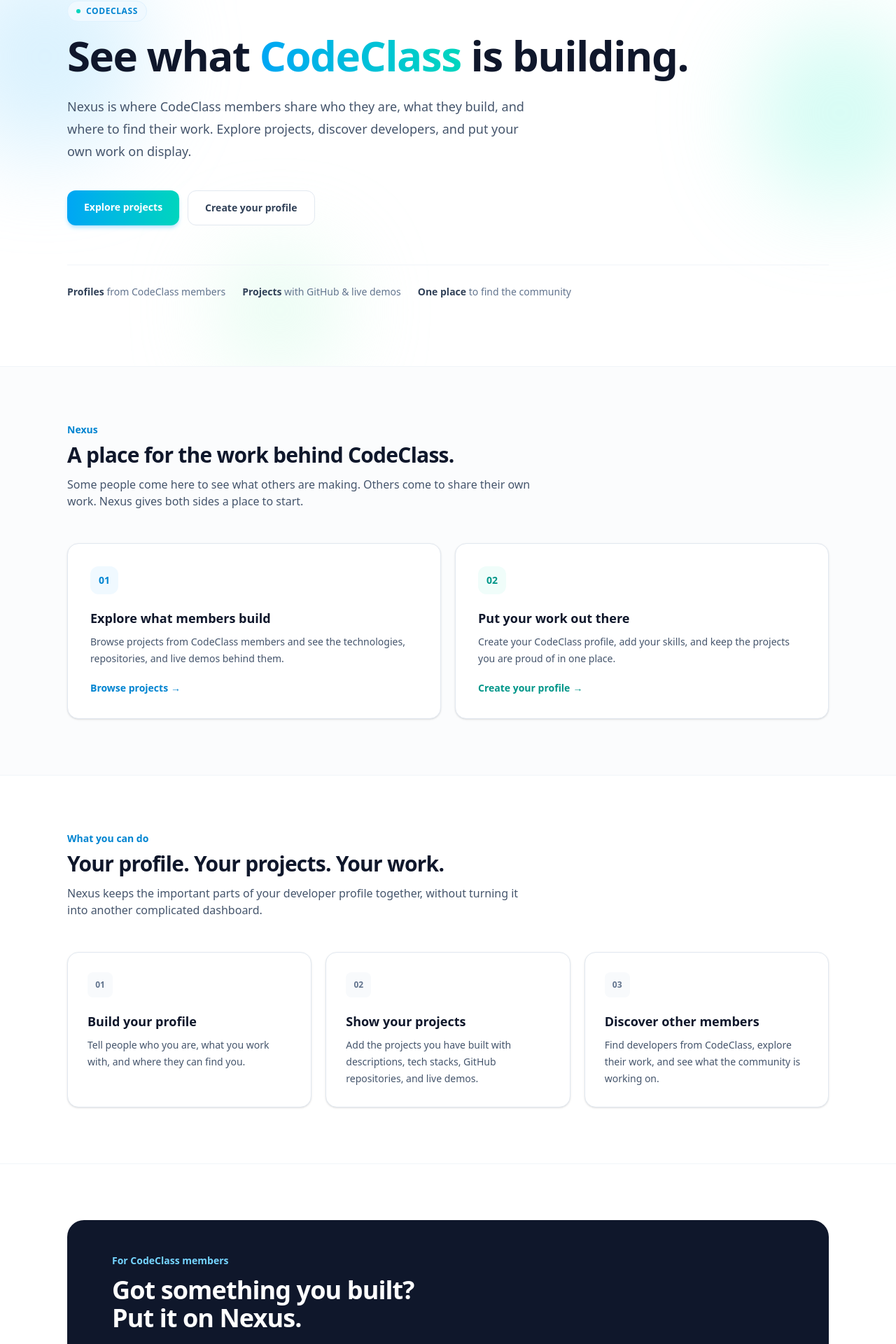
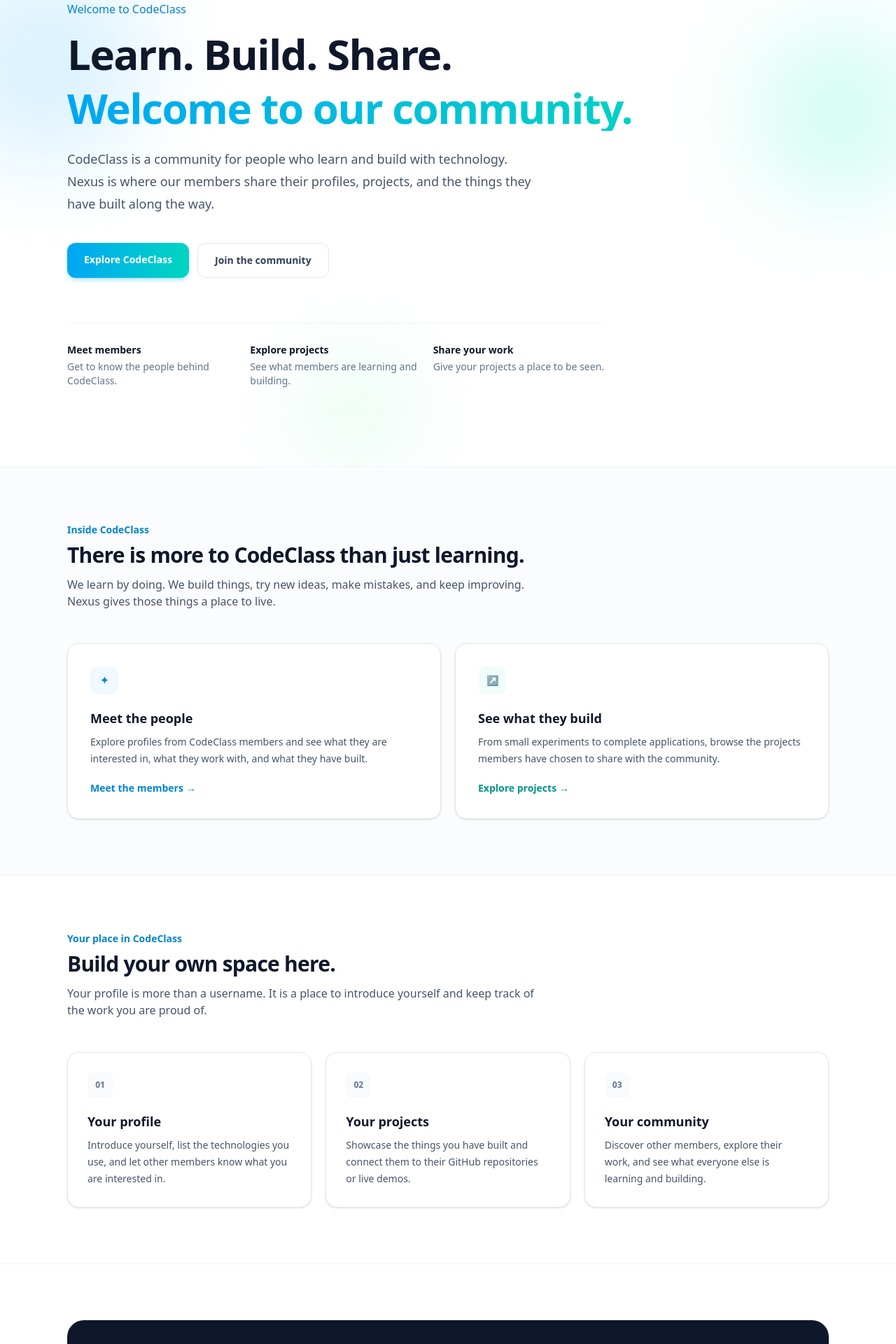
Before and after one commit to ShadyyJoestar/Nexus_project, a Next.js app: page / in a window 1280 px wide. Shown: the part 160-2080 px from the top of the page at 70% size. Built offline with nearby package versions, Linux system fonts and the light colour scheme; no server answers.

Commit message:
update welcome

```diff
--- a/src/app/page.tsx
+++ b/src/app/page.tsx
@@ -11,28 +11,27 @@
 
       {/* Hero */}
       <section className="relative overflow-hidden">
-        <div className="pointer-events-none absolute -left-20 top-8 h-56 w-56 rounded-full bg-sky-200/50 blur-3xl sm:h-72 sm:w-72" />
+        <div className="pointer-events-none absolute -left-20 top-10 h-56 w-56 rounded-full bg-sky-200/50 blur-3xl sm:h-72 sm:w-72" />
         <div className="pointer-events-none absolute -right-12 top-32 h-48 w-48 rounded-full bg-teal-200/40 blur-3xl sm:h-64 sm:w-64" />
-        <div className="pointer-events-none absolute bottom-0 left-1/4 h-40 w-40 rounded-full bg-emerald-100/60 blur-3xl" />
+        <div className="pointer-events-none absolute bottom-0 left-1/3 h-40 w-40 rounded-full bg-emerald-100/50 blur-3xl" />
 
-        <Container className="relative pb-16 pt-10 sm:pb-24 sm:pt-16 lg:pt-24">
-          <p className="mb-4 inline-flex items-center gap-2 rounded-full border border-sky-100 bg-sky-50 px-3 py-1.5 text-[11px] font-semibold uppercase tracking-wider text-sky-600 sm:text-xs">
-            <span className="h-1.5 w-1.5 rounded-full bg-teal-400" />
-            CodeClass
+        <Container className="relative pb-16 pt-12 sm:pb-24 sm:pt-20 lg:pb-28 lg:pt-24">
+          <div className="max-w-4xl">
+            <p className="mb-5 text-sm font-medium text-sky-600 sm:text-base">
+              Welcome to CodeClass
             </p>
 
-          <h1 className="max-w-4xl text-4xl font-bold leading-[1.08] tracking-tight text-slate-900 sm:text-5xl lg:text-6xl">
-            See what{' '}
-            <span className="bg-gradient-to-r from-sky-500 to-teal-400 bg-clip-text text-transparent">
-              CodeClass
-            </span>{' '}
-            is building.
+            <h1 className="text-4xl font-bold leading-[1.08] tracking-tight text-slate-900 sm:text-5xl lg:text-6xl">
+              Learn. Build. Share.
+              <span className="mt-2 block bg-gradient-to-r from-sky-500 to-teal-400 bg-clip-text text-transparent sm:mt-3">
+                Welcome to our community.
+              </span>
             </h1>
 
-          <p className="mt-5 max-w-2xl text-base leading-7 text-slate-600 sm:mt-6 sm:text-lg sm:leading-8">
-            Nexus is where CodeClass members share who they are, what they
-            build, and where to find their work. Explore projects, discover
-            developers, and put your own work on display.
+            <p className="mt-6 max-w-2xl text-base leading-7 text-slate-600 sm:text-lg sm:leading-8">
+              CodeClass is a community for people who learn and build with
+              technology. Nexus is where our members share their profiles,
+              projects, and the things they have built along the way.
             </p>
 
             <div className="mt-8 flex w-full flex-col gap-3 sm:mt-10 sm:w-auto sm:flex-row">
@@ -40,93 +39,110 @@
                 href="/projects"
                 className="rounded-xl bg-gradient-to-r from-sky-500 to-teal-400 px-6 py-3.5 text-center text-sm font-semibold text-white shadow-md shadow-sky-200 transition hover:from-sky-600 hover:to-teal-500"
               >
-              Explore projects
+                Explore CodeClass
               </Link>
 
               <Link
                 href="/register"
                 className="rounded-xl border border-slate-200 bg-white px-6 py-3.5 text-center text-sm font-semibold text-slate-700 transition hover:border-sky-200 hover:bg-sky-50 hover:text-sky-700"
               >
-              Create your profile
+                Join the community
               </Link>
             </div>
+          </div>
 
-          <div className="mt-10 flex flex-wrap gap-x-6 gap-y-3 border-t border-slate-100 pt-6 text-sm text-slate-500 sm:mt-14 sm:pt-7">
-            <span>
-              <strong className="font-semibold text-slate-700">Profiles</strong>{' '}
-              from CodeClass members
-            </span>
-            <span>
-              <strong className="font-semibold text-slate-700">Projects</strong>{' '}
-              with GitHub & live demos
-            </span>
-            <span>
-              <strong className="font-semibold text-slate-700">One place</strong>{' '}
-              to find the community
-            </span>
+          <div className="mt-12 grid max-w-3xl gap-4 border-t border-slate-100 pt-7 sm:mt-16 sm:grid-cols-3">
+            <div>
+              <p className="text-sm font-semibold text-slate-900">
+                Meet members
+              </p>
+              <p className="mt-1 text-sm leading-5 text-slate-500">
+                Get to know the people behind CodeClass.
+              </p>
+            </div>
+
+            <div>
+              <p className="text-sm font-semibold text-slate-900">
+                Explore projects
+              </p>
+              <p className="mt-1 text-sm leading-5 text-slate-500">
+                See what members are learning and building.
+              </p>
+            </div>
+
+            <div>
+              <p className="text-sm font-semibold text-slate-900">
+                Share your work
+              </p>
+              <p className="mt-1 text-sm leading-5 text-slate-500">
+                Give your projects a place to be seen.
+              </p>
+            </div>
           </div>
         </Container>
       </section>
 
-      {/* Explore / Build */}
+      {/* Welcome */}
       <section className="border-t border-slate-100 bg-slate-50/60">
         <Container className="py-14 sm:py-18 lg:py-20">
           <div className="max-w-2xl">
-            <p className="text-sm font-semibold text-sky-600">Nexus</p>
+            <p className="text-sm font-semibold text-sky-600">
+              Inside CodeClass
+            </p>
 
             <h2 className="mt-2 text-2xl font-bold tracking-tight text-slate-900 sm:text-3xl">
-              A place for the work behind CodeClass.
+              There is more to CodeClass than just learning.
             </h2>
 
             <p className="mt-3 text-sm leading-6 text-slate-600 sm:text-base">
-              Some people come here to see what others are making. Others come
-              to share their own work. Nexus gives both sides a place to start.
+              We learn by doing. We build things, try new ideas, make mistakes,
+              and keep improving. Nexus gives those things a place to live.
             </p>
           </div>
 
           <div className="mt-8 grid gap-5 sm:mt-12 sm:grid-cols-2">
-            <div className="group rounded-2xl border border-slate-200 bg-white p-6 shadow-sm transition hover:-translate-y-0.5 hover:border-sky-200 hover:shadow-md sm:p-8">
+            <div className="rounded-2xl border border-slate-200 bg-white p-6 shadow-sm sm:p-8">
               <div className="flex h-10 w-10 items-center justify-center rounded-xl bg-sky-50 text-sm font-bold text-sky-600">
-                01
+                ✦
               </div>
 
               <h3 className="mt-5 text-lg font-semibold text-slate-900">
-                Explore what members build
+                Meet the people
               </h3>
 
               <p className="mt-2 text-sm leading-6 text-slate-600">
-                Browse projects from CodeClass members and see the technologies,
-                repositories, and live demos behind them.
+                Explore profiles from CodeClass members and see what they are
+                interested in, what they work with, and what they have built.
+              </p>
+
+              <Link
+                href="/members"
+                className="mt-5 inline-flex items-center gap-1 text-sm font-semibold text-sky-600 transition hover:gap-2"
+              >
+                Meet the members
+                <span aria-hidden="true">→</span>
+              </Link>
+            </div>
+
+            <div className="rounded-2xl border border-slate-200 bg-white p-6 shadow-sm sm:p-8">
+              <div className="flex h-10 w-10 items-center justify-center rounded-xl bg-teal-50 text-sm font-bold text-teal-600">
+                ↗
+              </div>
+
+              <h3 className="mt-5 text-lg font-semibold text-slate-900">
+                See what they build
+              </h3>
+
+              <p className="mt-2 text-sm leading-6 text-slate-600">
+                From small experiments to complete applications, browse the
+                projects members have chosen to share with the community.
               </p>
 
               <Link
                 href="/projects"
-                className="mt-5 inline-flex items-center gap-1 text-sm font-semibold text-sky-600 transition group-hover:gap-2"
+                className="mt-5 inline-flex items-center gap-1 text-sm font-semibold text-teal-600 transition hover:gap-2"
               >
-                Browse projects
-                <span aria-hidden="true">→</span>
-              </Link>
-            </div>
-
-            <div className="group rounded-2xl border border-slate-200 bg-white p-6 shadow-sm transition hover:-translate-y-0.5 hover:border-teal-200 hover:shadow-md sm:p-8">
-              <div className="flex h-10 w-10 items-center justify-center rounded-xl bg-teal-50 text-sm font-bold text-teal-600">
-                02
-              </div>
-
-              <h3 className="mt-5 text-lg font-semibold text-slate-900">
-                Put your work out there
-              </h3>
-
-              <p className="mt-2 text-sm leading-6 text-slate-600">
-                Create your CodeClass profile, add your skills, and keep the
-                projects you are proud of in one place.
-              </p>
-
-              <Link
-                href="/register"
-                className="mt-5 inline-flex items-center gap-1 text-sm font-semibold text-teal-600 transition group-hover:gap-2"
-              >
-                Create your profile
+                Explore projects
                 <span aria-hidden="true">→</span>
               </Link>
             </div>
@@ -138,35 +154,37 @@
       <section className="border-t border-slate-100">
         <Container className="py-14 sm:py-18 lg:py-20">
           <div className="max-w-2xl">
-            <p className="text-sm font-semibold text-sky-600">What you can do</p>
+            <p className="text-sm font-semibold text-sky-600">
+              Your place in CodeClass
+            </p>
 
             <h2 className="mt-2 text-2xl font-bold tracking-tight text-slate-900 sm:text-3xl">
-              Your profile. Your projects. Your work.
+              Build your own space here.
             </h2>
 
             <p className="mt-3 text-sm leading-6 text-slate-600 sm:text-base">
-              Nexus keeps the important parts of your developer profile
-              together, without turning it into another complicated dashboard.
+              Your profile is more than a username. It is a place to introduce
+              yourself and keep track of the work you are proud of.
             </p>
           </div>
 
           <div className="mt-8 grid gap-5 sm:mt-12 sm:grid-cols-2 lg:grid-cols-3">
             <FeatureCard
               number="01"
-              title="Build your profile"
-              desc="Tell people who you are, what you work with, and where they can find you."
+              title="Your profile"
+              desc="Introduce yourself, list the technologies you use, and let other members know what you are interested in."
             />
 
             <FeatureCard
               number="02"
-              title="Show your projects"
-              desc="Add the projects you have built with descriptions, tech stacks, GitHub repositories, and live demos."
+              title="Your projects"
+              desc="Showcase the things you have built and connect them to their GitHub repositories or live demos."
             />
 
             <FeatureCard
               number="03"
-              title="Discover other members"
-              desc="Find developers from CodeClass, explore their work, and see what the community is working on."
+              title="Your community"
+              desc="Discover other members, explore their work, and see what everyone else is learning and building."
             />
           </div>
         </Container>
@@ -175,21 +193,19 @@
       {/* CTA */}
       <section className="border-t border-slate-100">
         <Container className="py-14 sm:py-18 lg:py-20">
-          <div className="overflow-hidden rounded-3xl bg-slate-900 px-6 py-10 text-white sm:px-12 sm:py-12 lg:px-16">
+          <div className="overflow-hidden rounded-3xl bg-slate-900 px-6 py-11 text-white sm:px-12 sm:py-14 lg:px-16">
             <div className="max-w-2xl">
               <p className="text-sm font-semibold text-sky-300">
-                For CodeClass members
+                Welcome to CodeClass
               </p>
 
               <h2 className="mt-3 text-2xl font-bold tracking-tight sm:text-3xl lg:text-4xl">
-                Got something you built?
-                <br />
-                Put it on Nexus.
+                Ready to be part of it?
               </h2>
 
               <p className="mt-4 max-w-xl text-sm leading-6 text-slate-300 sm:text-base sm:leading-7">
-                Set up your profile, add your projects, and give your work a
-                place people can actually find.
+                Create your profile, share what you build, and see what the
+                rest of CodeClass is working on.
               </p>
 
               <div className="mt-7 flex flex-col gap-3 sm:flex-row">
@@ -197,14 +213,14 @@
                   href="/register"
                   className="rounded-xl bg-white px-6 py-3 text-center text-sm font-semibold text-slate-900 transition hover:bg-slate-100"
                 >
-                  Create your profile
+                  Join CodeClass
                 </Link>
 
                 <Link
                   href="/projects"
                   className="rounded-xl border border-slate-700 px-6 py-3 text-center text-sm font-semibold text-white transition hover:bg-slate-800"
                 >
-                  Explore projects
+                  Explore Nexus
                 </Link>
               </div>
             </div>
```
Lines whose indentation alone changed are shown as unchanged.
